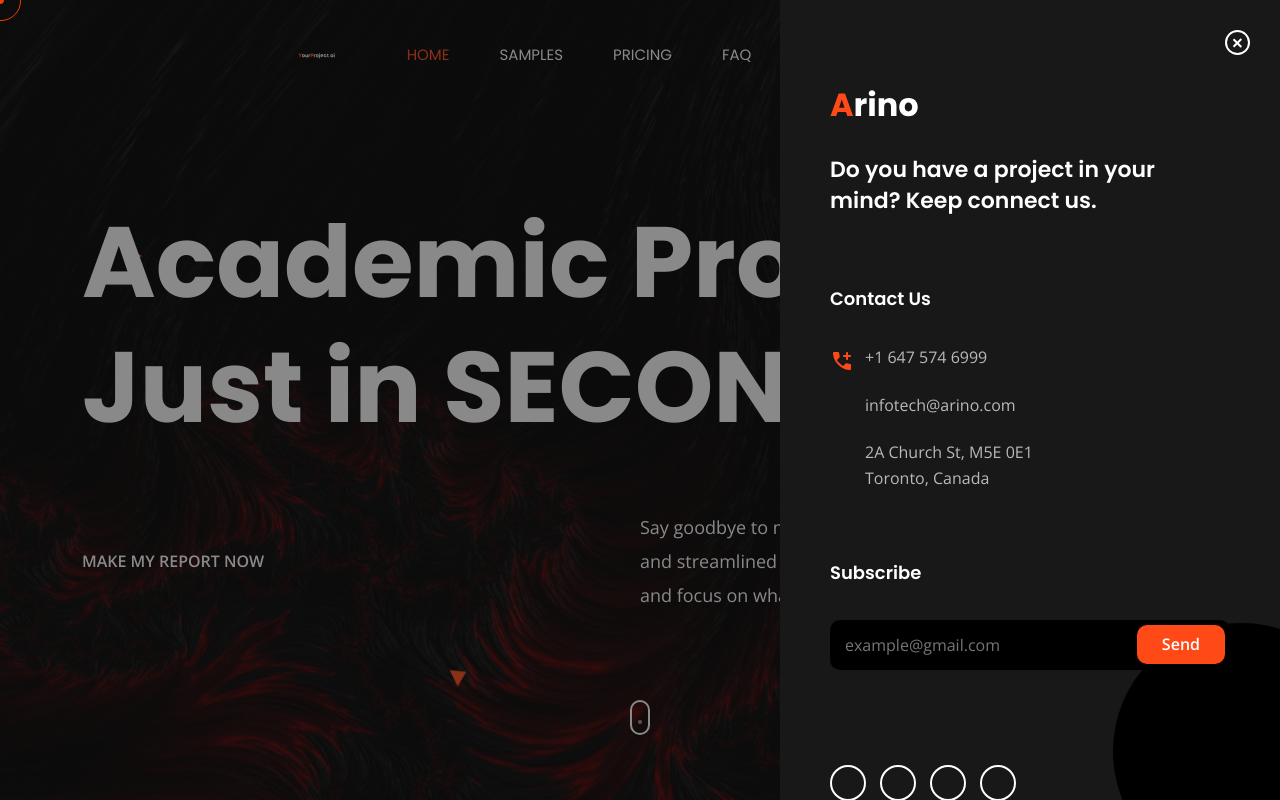
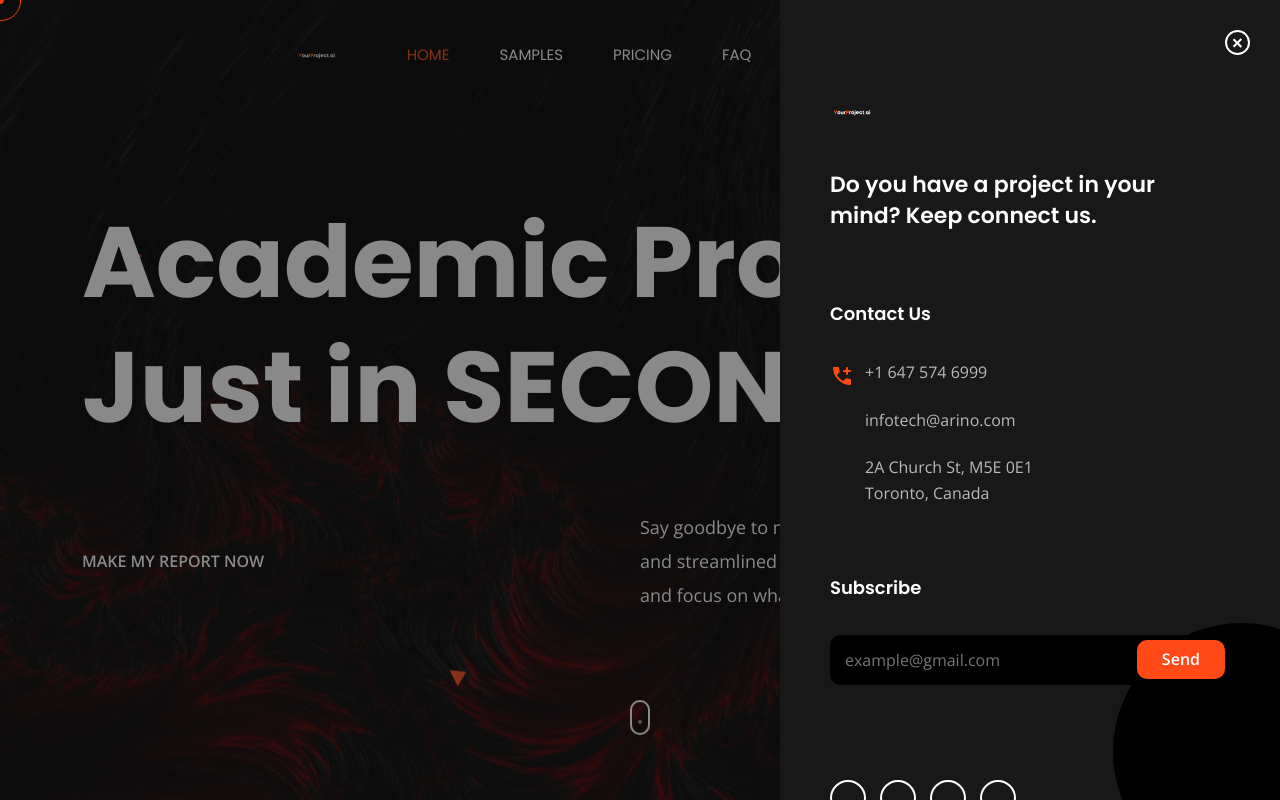
Before and after one commit to x-xaie/arino-react, a React (Create React App) app: page / in a window 1280 px wide. Both pictures are taken after a click on the element 1175 px from the left and 55 px from the top of the page. Shown: the top 800 px of the page. Built offline with nearby package versions, Linux system fonts and the light colour scheme; some icons are missing.

Commit message:
Update index.jsx

```diff
--- a/src/components/Header/index.jsx
+++ b/src/components/Header/index.jsx
@@ -127,7 +127,7 @@ export default function Header({ variant }) {
         <Div className="cs-side_header_in">
           <Div className="cs-side_header_shape" />
           <Link className="cs-site_branding" to="/">
-            <img src="/images/footer_logo.svg" alt="Logo" />
+            <img src="/images/logoooo.svg" alt="Logo" />
           </Link>
           <Div className="cs-side_header_box">
             <h2 className="cs-side_header_heading">
```
